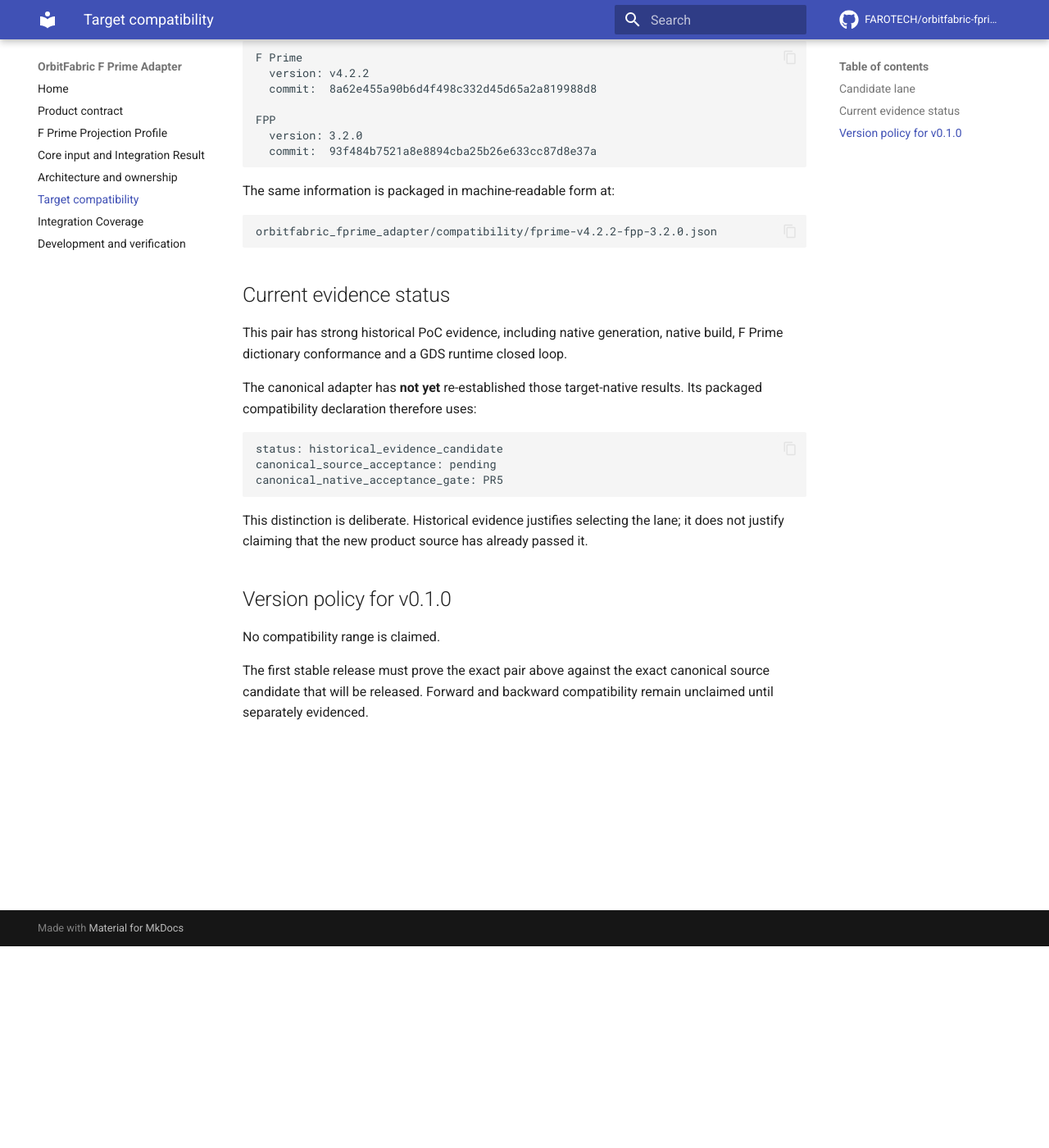
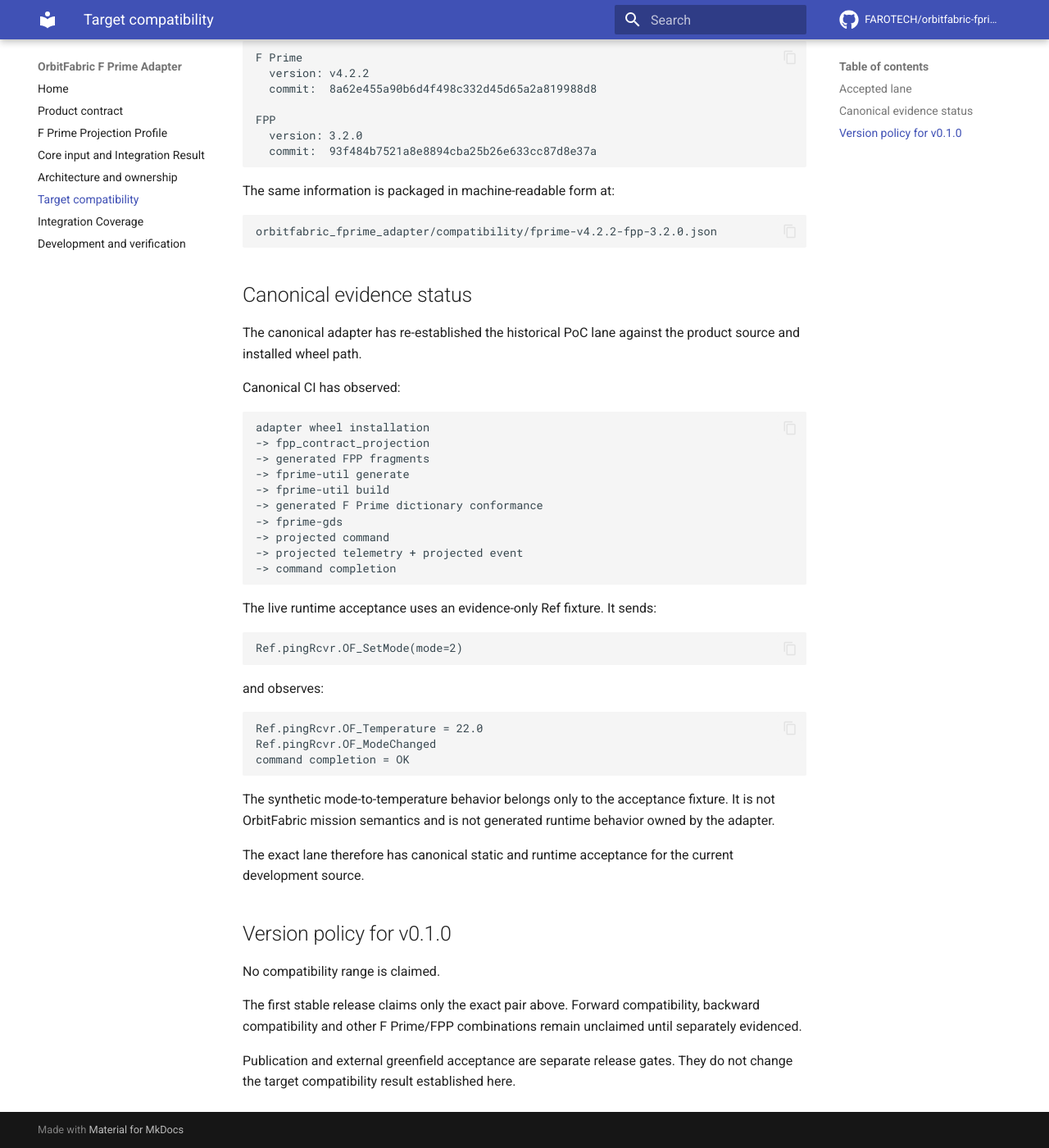
Before and after one commit to FAROTECH/orbitfabric-fprime-adapter, an MkDocs documentation site: the page built from docs/target-compatibility.md, in a window 1280 px wide and 1400 px high, scrolled down 246 px. Shown: the whole window at 82% size. Built offline with MkDocs 1.6.1 and Material for MkDocs 9.7.7, drawn with Linux system fonts in a browser that asks for light colours; comment, search, counter and statistics services are not loaded; some of the changed text lies outside the part shown.

Commit message:
Promote exact F Prime lane to canonical accepted evidence

````diff
--- a/docs/target-compatibility.md
+++ b/docs/target-compatibility.md
@@ -1,8 +1,8 @@
 # Target compatibility
 
-The first F Prime adapter release starts from one exact downstream candidate lane.
+The first F Prime adapter release starts from one exact downstream lane.
 
-## Candidate lane
+## Accepted lane
 
 ```text
 F Prime
@@ -20,22 +20,47 @@
 orbitfabric_fprime_adapter/compatibility/fprime-v4.2.2-fpp-3.2.0.json
 ```
 
-## Current evidence status
+## Canonical evidence status
 
-This pair has strong historical PoC evidence, including native generation, native build, F Prime dictionary conformance and a GDS runtime closed loop.
+The canonical adapter has re-established the historical PoC lane against the product source and installed wheel path.
 
-The canonical adapter has **not yet** re-established those target-native results. Its packaged compatibility declaration therefore uses:
+Canonical CI has observed:
 
 ```text
-status: historical_evidence_candidate
-canonical_source_acceptance: pending
-canonical_native_acceptance_gate: PR5
+adapter wheel installation
+-> fpp_contract_projection
+-> generated FPP fragments
+-> fprime-util generate
+-> fprime-util build
+-> generated F Prime dictionary conformance
+-> fprime-gds
+-> projected command
+-> projected telemetry + projected event
+-> command completion
 ```
 
-This distinction is deliberate. Historical evidence justifies selecting the lane; it does not justify claiming that the new product source has already passed it.
+The live runtime acceptance uses an evidence-only Ref fixture. It sends:
+
+```text
+Ref.pingRcvr.OF_SetMode(mode=2)
+```
+
+and observes:
+
+```text
+Ref.pingRcvr.OF_Temperature = 22.0
+Ref.pingRcvr.OF_ModeChanged
+command completion = OK
+```
+
+The synthetic mode-to-temperature behavior belongs only to the acceptance fixture. It is not OrbitFabric mission semantics and is not generated runtime behavior owned by the adapter.
+
+The exact lane therefore has canonical static and runtime acceptance for the current development source.
 
 ## Version policy for v0.1.0
 
 No compatibility range is claimed.
 
-The first stable release must prove the exact pair above against the exact canonical source candidate that will be released. Forward and backward compatibility remain unclaimed until separately evidenced.
+The first stable release claims only the exact pair above. Forward compatibility, backward compatibility and other F Prime/FPP combinations remain unclaimed until separately evidenced.
+
+Publication and external greenfield acceptance are separate release gates. They do not change the target compatibility result established here.
````
